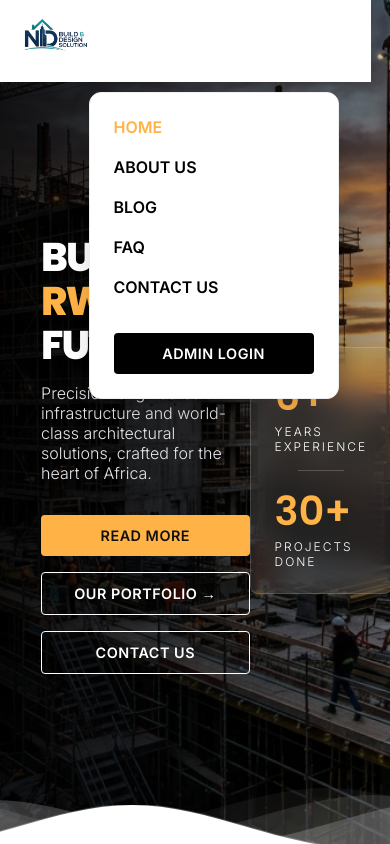
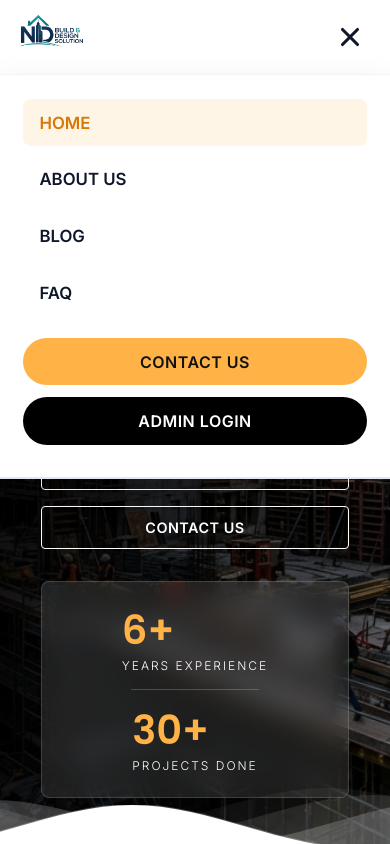
Before and after one commit to MFabrice001/NTD-Frontend, a React (Vite) app: page / in a window 390 px wide. Both pictures are taken after a click on the button "Toggle navigation menu". Shown: the top 844 px of the page. Built offline with nearby package versions, Linux system fonts and the light colour scheme; no server answers.

Commit message:
changed the responsiveness

```diff
--- a/src/components/Admin/AdminFaqs.jsx
+++ b/src/components/Admin/AdminFaqs.jsx
@@ -17,7 +17,7 @@ const AdminFaqs = ({ token }) => {
   const [editingFaq, setEditingFaq] = useState(null);
 
   const [formData, setFormData] = useState({
-    category: 'Architectural Design',
+    category: '',
     question: '',
     answer: ''
   });
@@ -52,7 +52,7 @@ const AdminFaqs = ({ token }) => {
   const openNewModal = () => {
     setEditingFaq(null);
     setFormData({
-      category: 'Architectural Design',
+      category: '',
       question: '',
       answer: ''
     });
@@ -61,7 +61,7 @@ const AdminFaqs = ({ token }) => {
 
   const openEditModal = (faq) => {
     setEditingFaq(faq);
-    let cat = 'Architectural Design';
+    let cat = '';
     let qText = faq.question || '';
     if (qText.startsWith('[') && qText.includes(']')) {
       cat = qText.split(']')[0].replace('[', '').trim();
@@ -279,11 +279,13 @@ const AdminFaqs = ({ token }) => {
             <form onSubmit={handleSave}>
               <div style={{marginBottom: '1.25rem'}}>
                 <label style={{display: 'block', fontWeight: 700, fontSize: '0.85rem', color: '#0f172a', marginBottom: '0.4rem'}}>
-                  Category
+                  Category *
                 </label>
-                <select
+                <input
+                  type="text"
                   value={formData.category}
                   onChange={e => setFormData({ ...formData, category: e.target.value })}
+                  placeholder="e.g. Architectural Design, Engineering & Construction, Pricing"
                   style={{
                     width: '100%',
                     padding: '0.75rem 1rem',
@@ -291,13 +293,11 @@ const AdminFaqs = ({ token }) => {
                     borderRadius: '10px',
                     fontSize: '0.95rem',
                     color: '#0f172a',
-                    background: 'white'
+                    background: 'white',
+                    outline: 'none'
                   }}
-                >
-                  {CATEGORIES.map(cat => (
-                    <option key={cat} value={cat}>{cat}</option>
-                  ))}
-                </select>
+                  required
+                />
               </div>
 
               <div style={{marginBottom: '1.25rem'}}>
--- a/src/components/Header.jsx
+++ b/src/components/Header.jsx
@@ -62,19 +62,31 @@ const Header = () => {
               CONTACT US
             </button>
           </NavLink>
-          {isLoggedIn ? (
-            <NavLink to="/admin"><button className="btn btn-dark" style={{ padding: '0.6rem 1.5rem', borderRadius: '30px' }}>ADMIN</button></NavLink>
-          ) : (
-            <NavLink to="/login"><button className="btn btn-dark" style={{ padding: '0.6rem 1.5rem', borderRadius: '30px' }}>LOGIN</button></NavLink>
-          )}
+          <NavLink to="/login" onClick={() => localStorage.removeItem('token')}>
+            <button className="btn btn-dark" style={{ padding: '0.6rem 1.5rem', borderRadius: '30px' }}>
+              LOGIN
+            </button>
+          </NavLink>
         </div>
 
-        <button className="mobile-menu-btn" onClick={toggleMobileMenu} style={{ display: 'flex', alignItems: 'center', justifyContent: 'center', background: 'transparent', border: 'none', cursor: 'pointer', color: '#FFFFFF' }}>
-          {isMobileMenuOpen ? <X size={28} /> : <Menu size={28} />}
+        <button
+          className="mobile-menu-btn"
+          onClick={toggleMobileMenu}
+          aria-label="Toggle navigation menu"
+          style={{
+            display: 'flex',
+            alignItems: 'center',
+            justifyContent: 'center',
+            background: 'transparent',
+            border: 'none',
+            cursor: 'pointer',
+            color: '#0F172A',
+            padding: '6px'
+          }}
+        >
+          {isMobileMenuOpen ? <X size={30} strokeWidth={2.5} /> : <Menu size={30} strokeWidth={2.5} />}
         </button>
       </div>
-
-
 
       {/* Mobile Navigation Menu */}
       {isMobileMenuOpen && (
@@ -100,21 +112,17 @@ const Header = () => {
                 FAQ
               </NavLink>
             </li>
-            <li>
-              <NavLink to="/contact" onClick={closeMobileMenu} className={({ isActive }) => isActive ? "nav-link active" : "nav-link"}>
-                Contact Us
+            <li style={{ marginTop: '0.75rem', display: 'flex', flexDirection: 'column', gap: '0.75rem' }}>
+              <NavLink to="/contact" onClick={closeMobileMenu} style={{ padding: 0 }}>
+                <button className="btn btn-primary" style={{ width: '100%', padding: '0.85rem 1rem', borderRadius: '30px', fontWeight: '700', fontSize: '1rem' }}>
+                  CONTACT US
+                </button>
               </NavLink>
-            </li>
-            <li style={{ marginTop: '1rem' }}>
-              {isLoggedIn ? (
-                <NavLink to="/admin" onClick={closeMobileMenu}>
-                  <button className="btn btn-dark" style={{ width: '100%', padding: '0.75rem 1rem' }}>ADMIN DASHBOARD</button>
-                </NavLink>
-              ) : (
-                <NavLink to="/login" onClick={closeMobileMenu}>
-                  <button className="btn btn-dark" style={{ width: '100%', padding: '0.75rem 1rem' }}>ADMIN LOGIN</button>
-                </NavLink>
-              )}
+              <NavLink to="/login" onClick={() => { localStorage.removeItem('token'); closeMobileMenu(); }} style={{ padding: 0 }}>
+                <button className="btn btn-dark" style={{ width: '100%', padding: '0.85rem 1rem', borderRadius: '30px', fontWeight: '700', fontSize: '1rem' }}>
+                  ADMIN LOGIN
+                </button>
+              </NavLink>
             </li>
           </ul>
         </div>
--- a/src/index.css
+++ b/src/index.css
@@ -824,51 +824,114 @@ h6 {
 /* ------------------------------------- */
 
 .mobile-menu-btn {
-  display: block;
+  display: none;
   background: none;
   border: none;
-  color: var(--color-dark);
+  color: #0F172A;
   cursor: pointer;
+  padding: 8px;
+  border-radius: 8px;
+  transition: background 0.2s ease;
+}
+
+.mobile-menu-btn:hover {
+  background: rgba(0, 0, 0, 0.05);
 }
 
 .mobile-menu {
   position: absolute;
-  top: calc(100% + 10px);
-  right: 2rem;
-  left: auto;
-  width: 250px;
-  background: var(--color-white);
-  padding: 1.5rem;
-  box-shadow: 0 10px 25px rgba(0, 0, 0, 0.15);
-  border-radius: 12px;
-  border: 1px solid #eee;
+  top: 100%;
+  left: 0;
+  right: 0;
+  width: 100%;
+  background: #FFFFFF;
+  padding: 1.5rem 6% 2rem;
+  box-shadow: 0 15px 35px rgba(0, 0, 0, 0.12);
+  border-top: 1px solid #F1F5F9;
+  border-bottom: 2px solid #E2E8F0;
+  z-index: 1001;
+  animation: slideDownMenu 0.25s ease-out forwards;
+}
+
+@keyframes slideDownMenu {
+  from {
+    opacity: 0;
+    transform: translateY(-8px);
+  }
+  to {
+    opacity: 1;
+    transform: translateY(0);
+  }
 }
 
 .mobile-nav-links {
+  list-style: none;
+  margin: 0;
+  padding: 0;
   display: flex;
   flex-direction: column;
-  gap: 1.25rem;
+  gap: 0.6rem;
 }
 
 .mobile-nav-links a {
+  display: block;
+  padding: 0.85rem 1rem;
+  border-radius: 8px;
+  font-size: 1.05rem;
   font-weight: 600;
-  font-size: 1rem;
-}
-
-@media (max-width: 768px) {
+  color: #0F172A;
+  text-decoration: none;
+  transition: all 0.2s ease;
+}
+
+.mobile-nav-links a:hover,
+.mobile-nav-links a.active {
+  background: rgba(245, 158, 11, 0.1);
+  color: #D97706;
+}
+
+@media (min-width: 901px) {
+  .mobile-menu-btn,
+  .mobile-menu {
+    display: none !important;
+  }
+  .header-desktop-nav {
+    display: flex !important;
+  }
+}
+
+@media (max-width: 900px) {
+  .header-desktop-nav {
+    display: none !important;
+  }
+
+  .mobile-menu-btn {
+    display: flex !important;
+  }
+
+  .header {
+    width: 100% !important;
+    left: 0 !important;
+    right: 0 !important;
+    padding: 0.75rem 5% !important;
+    border-radius: 0 !important;
+  }
+
+  .hero-container {
+    flex-direction: column;
+    align-items: flex-start;
+    padding: 6.5rem 5% 4rem;
+  }
+
+  .hero-stats-banner {
+    width: 100%;
+    margin-top: 2rem;
+    box-sizing: border-box;
+  }
 
   /* Header */
   .desktop-only {
     display: none !important;
-  }
-
-  .mobile-menu-btn {
-    display: block;
-  }
-
-  .header {
-    width: 95%;
-    padding: 1rem 1.5rem;
   }
 
   /* Hero Section */
--- a/src/pages/AdminDashboard.jsx
+++ b/src/pages/AdminDashboard.jsx
@@ -149,7 +149,7 @@ const AdminDashboard = () => {
                   <div style={{ color: '#64748b', fontSize: '0.75rem' }}>admin@ntd.rw</div>
                 </div>
               </div>
-              <button onClick={() => navigate('/')} style={{ background: 'transparent', border: 'none', color: '#879A91', textAlign: 'left', padding: '0.25rem 0', fontSize: '0.85rem', cursor: 'pointer' }}>
+              <button onClick={() => { localStorage.removeItem('token'); navigate('/'); }} style={{ background: 'transparent', border: 'none', color: '#879A91', textAlign: 'left', padding: '0.25rem 0', fontSize: '0.85rem', cursor: 'pointer' }}>
                 &larr; Return to Website
               </button>
               <button onClick={handleLogout} style={{ background: 'transparent', border: 'none', color: '#EF4444', textAlign: 'left', padding: '0.25rem 0', fontSize: '0.85rem', cursor: 'pointer' }}>
--- a/src/pages/FAQ.jsx
+++ b/src/pages/FAQ.jsx
@@ -19,6 +19,19 @@ const FAQ = () => {
   const [adminFaqs, setAdminFaqs] = useState([]);
   const [loading, setLoading] = useState(true);
   const navigate = useNavigate();
+
+  const availableCategories = useMemo(() => {
+    const cats = new Set(['All']);
+    adminFaqs.forEach(item => {
+      if (item.category && item.category.trim()) {
+        cats.add(item.category.trim());
+      }
+    });
+    if (cats.size === 1) {
+      return CATEGORIES;
+    }
+    return Array.from(cats);
+  }, [adminFaqs]);
 
   useEffect(() => {
     fetch(`${import.meta.env.VITE_API_URL || 'http://localhost:8080'}/api/public/faqs`)
@@ -106,7 +119,7 @@ const FAQ = () => {
 
       {/* Category Filter Pills */}
       <div className="faq-categories-bar">
-        {CATEGORIES.map(cat => (
+        {availableCategories.map(cat => (
           <button
             key={cat}
             className={`faq-category-btn ${selectedCategory === cat ? 'active' : ''}`}
--- a/src/pages/Login.jsx
+++ b/src/pages/Login.jsx
@@ -13,6 +13,11 @@ const Login = () => {
   const [countdown, setCountdown] = useState(0); // seconds remaining
   const timerRef = useRef(null);
   const navigate = useNavigate();
+
+  // Ensure security: when visiting login, clear any previous session so re-authentication is required
+  useEffect(() => {
+    localStorage.removeItem('token');
+  }, []);
 
   // Start 5-min countdown whenever we enter step 2
   useEffect(() => {
```
Also changed, not shown: src/pages/AboutUs.jsx (+19 -19 lines), src/pages/Contact.jsx (+9 -9 lines).
